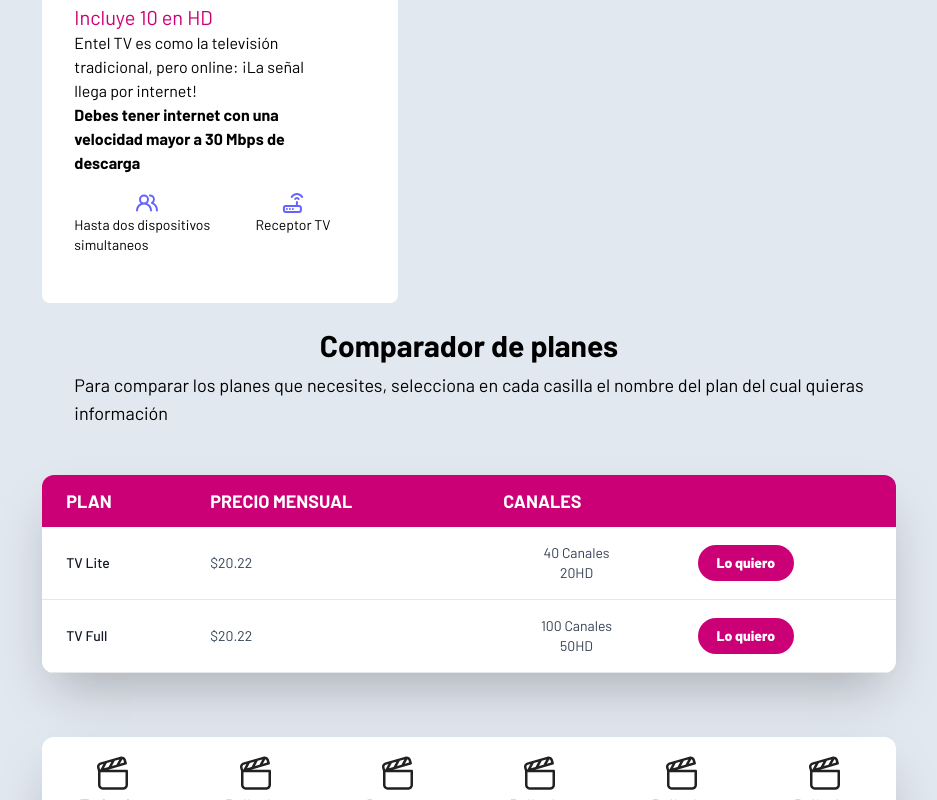
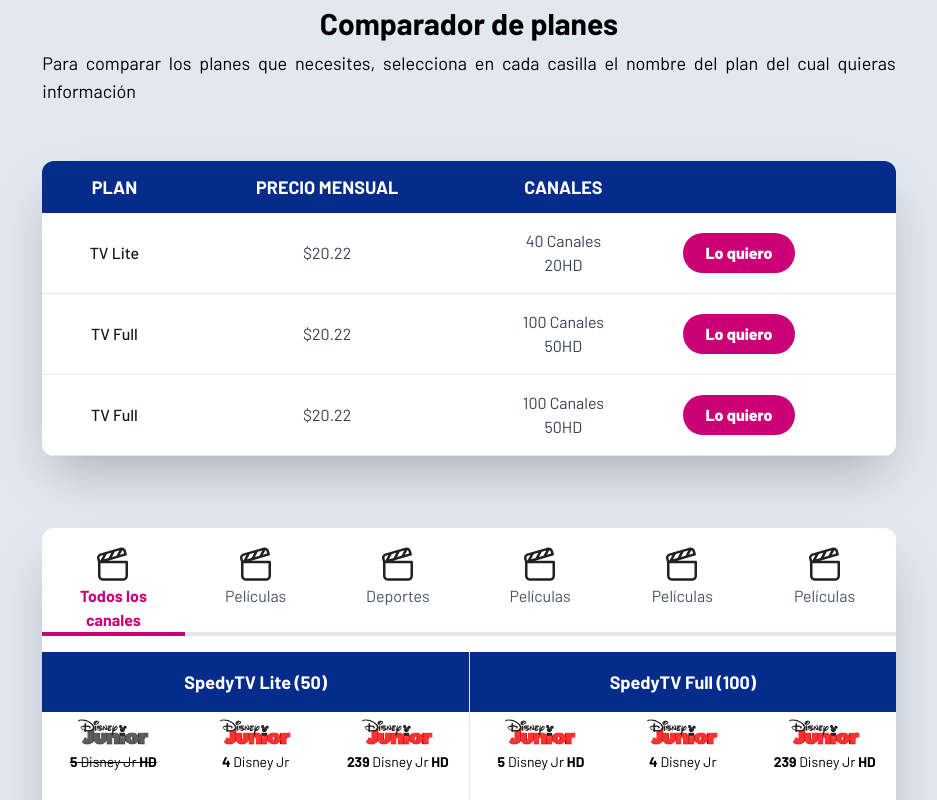
Before and after one commit to repo-prez/speedy, a React (Vite) app: page /speedytv in a window 1280 px wide. Shown: the part 880-1680 px from the top of the page, without its empty margins (171-1108 px from the left). Built offline with nearby package versions, Linux system fonts and the light colour scheme.

Commit message:
Table channels

```diff
--- a/src/pages/speedyTV/components/CardTvPlans.jsx
+++ b/src/pages/speedyTV/components/CardTvPlans.jsx
@@ -4,9 +4,9 @@
 
 const CardTvPlans = ({ title, channels, channelsHd }) => {
   return (
-    <div className='bg-white rounded-lg p-8 mb- w-5/6  md:w-5/12   '>
+    <div className='bg-white rounded-lg p-4 mb-2 mt-2 mr-4 md:mr-10'>
 
-      <div className='w-5/6'>
+      <div className='w-[10rem] md:w-[12rem]'>
         <p>Speedy TV</p>
         <p className='font-bold text-xl text-primary'>{title}</p>
         <p className='text-secondary text-3xl font-bold'>{`${channels} canales`}</p>
@@ -20,12 +20,12 @@
         <div className='flex justify-between my-4 '>
 
           <div className='flex flex-col items-center justify-start text-sm w-1/2'>
-            <img className='w-1/6' src={iconTwoUsers} alt="icon users" />
+            <img className='w-1/2 lg:w-1/4' src={iconTwoUsers} alt="icon users" />
             <p>Hasta dos dispositivos simultaneos</p>
           </div>
 
           <div className='flex flex-col items-center justify-start text-sm w-1/2'>
-            <img className='w-1/6' src={iconDeco} alt="icon receptor tv" />
+            <img className='w-1/2 lg:w-1/4' src={iconDeco} alt="icon receptor tv" />
             <p>Receptor TV</p>
           </div>
         </div>
--- a/src/pages/speedyTV/components/TableChannels.jsx
+++ b/src/pages/speedyTV/components/TableChannels.jsx
@@ -414,7 +414,7 @@
 
 
   return (
-    <div className='w-10/12 mx-8 lg:m-8  md:m-0 md:p-0 md:w-11/12 lg:w-8/12 bg-white rounded-xl shadow-2xl  '>
+    <div className='w-full  lg:m-8   bg-white rounded-xl shadow-2xl  '>
 
       {/* Menu Channels */}
       <div className='flex  overflow-x-scroll no-scrollbar md:justify-center'>
@@ -471,9 +471,9 @@
 
 
 
-      <div className='flex w-full'>
-        <p className=' bg-secondary py-4 text-lg text-center font-bold text-white w-1/2'>SpedyTV Lite (50)</p>
-        <p className='bg-secondary py-4 text-lg text-center font-bold text-white w-1/2' > SpedyTV Full (100)</p>
+      <div className='flex w-full divide-x'>
+        <p className='bg-primary py-4 text-lg text-center font-bold text-white w-1/2'>SpedyTV Lite (50)</p>
+        <p className='bg-primary py-4 text-lg text-center font-bold text-white w-1/2' > SpedyTV Full (100)</p>
       </div>
 
 
--- a/src/pages/speedyTV/components/TableComparation.jsx
+++ b/src/pages/speedyTV/components/TableComparation.jsx
@@ -1,19 +1,20 @@
 
 const TableComparation = () => {
   return (
-    <div className="p-8 lg:px-0 w-full md:w-full lg:w-8/12 ">
+    <div className="py-10 lg:px-0 w-full md:w-full  ">
 
       <div className="relative overflow-x-auto rounded-xl shadow-2xl">
         <table className="w-full text-sm text-left text-slate-700 ">
-          <thead className="text-lg text-white uppercase bg-secondary ">
+
+          <thead className="text-lg text-white uppercase bg-primary ">
             <tr>
-              <th scope="col" className="px-6 py-3">
+              <th scope="col" className="px-6 py-3 text-center">
                 Plan
               </th>
-              <th scope="col" className="px-6 py-3">
+              <th scope="col" className="px-6 py-3 text-center">
                 Precio Mensual
               </th>
-              <th scope="col" className="px-6 py-3">
+              <th scope="col" className="px-6 py-3 text-center">
                 Canales
               </th>
               <th scope="col" className="px-6 py-3">
@@ -21,35 +22,51 @@
               </th>
             </tr>
           </thead>
-          <tbody className="">
+
+          <tbody className="lg:text-base">
             <tr className="bg-white border-b ">
-              <th scope="row" className="px-6 py-4 font-medium text-gray-900 whitespace-nowrap ">
+              <th scope="row" className="px-6 py-4 font-medium text-gray-900 whitespace-nowrap text-center">
                 TV Lite
               </th>
               <td className="px-6 py-4">
-                $20.22
+                <p className="text-center">$20.22</p>
               </td>
               <td className="px-6 py-4">
                 <p className="text-center">40 Canales</p>
                 <p className="text-center">{`20HD`}</p>
               </td>
               <td className="px-6 py-4">
-                <button className="bg-secondary hover:bg-pink-800 py-2 w-24 px-4 rounded-full text-white font-extrabold" >Lo quiero</button>
+                <button className="bg-secondary hover:bg-pink-800 py-2 w-24 lg:w-28 px-4 rounded-full text-white font-extrabold" >Lo quiero</button>
               </td>
             </tr>
             <tr className="bg-white border-b ">
-              <th scope="row" className="px-6 py-4 font-medium text-gray-900 whitespace-nowrap ">
+              <th scope="row" className="px-6 py-4 font-medium text-gray-900 whitespace-nowrap text-center">
                 TV Full
               </th>
               <td className="px-6 py-4">
-                $20.22
+                <p className="text-center">$20.22</p>
               </td>
               <td className="px-6 py-4">
                 <p className="text-center">100 Canales</p>
                 <p className="text-center">{`50HD`}</p>
               </td>
               <td className="px-6 py-4">
-                <button className="bg-secondary hover:bg-pink-800 py-2 w-24  px-4 rounded-full text-white font-extrabold" >Lo quiero</button>
+                <button className="bg-secondary hover:bg-pink-800 py-2 w-24 lg:w-28 px-4 rounded-full text-white font-extrabold" >Lo quiero</button>
+              </td>
+            </tr>
+            <tr className="bg-white border-b ">
+              <th scope="row" className="px-6 py-4 font-medium text-gray-900 whitespace-nowrap text-center">
+                TV Full
+              </th>
+              <td className="px-6 py-4">
+                <p className="text-center">$20.22</p>
+              </td>
+              <td className="px-6 py-4">
+                <p className="text-center">100 Canales</p>
+                <p className="text-center">{`50HD`}</p>
+              </td>
+              <td className="px-6 py-4">
+                <button className="bg-secondary hover:bg-pink-800 py-2 w-24 lg:w-28 px-4 rounded-full text-white font-extrabold" >Lo quiero</button>
               </td>
             </tr>
 
--- a/src/pages/speedyTV/components/TvPlans.jsx
+++ b/src/pages/speedyTV/components/TvPlans.jsx
@@ -9,30 +9,36 @@
 const TvPlans = () => {
   return (
 
-    <div className='w-full flex flex-col items-center mb-20'>
+    <div className='w-full flex flex-col items-center mb-20 '>
 
-      <img className='object-cover h-auto w-auto ' src={imgBannerTv} alt="" />
+      <img className='object-cover h-40 md:h-60 w-auto ' src={imgBannerTv} alt="" />
 
-      <div className='flex items-center   py-4 px-8 w-full lg:w-8/12 '>
+      <div className='flex items-center   py-4 w-5/6 lg:w-8/12 '>
         <img className='mr-4' src={iconTv} alt="" />
         <p className='text-xl font-bold'>Nuestros planes de TV</p>
       </div>
 
 
-      <div className='flex justify-center flex-wrap overfl md:flex-row md:justify-between px-8 lg:px-0 lg:w-8/12 '>
+      {/* <div className='flex justify-center flex-wrap overflow-x-scroll  md:flex-row md:justify-between px-8 lg:px-0 lg:w-8/12 '> */}
+      <div className={`flex rounded-xl  lg:justify-between  overflow-x-scroll no-scrollbar w-5/6    lg:w-10/12 xl:w-full   lg:pl-0 `}>
+
         <CardTvPlans />
         <CardTvPlans />
         <CardTvPlans />
       </div>
 
-      <div className='flex flex-col px-8 py-4 lg:w-8/12 '>
-        <p className='text-xl lg:text-3xl text-center font-bold my-2'>Comparador de planes</p>
+      <div className='flex flex-col  py-4 w-5/6 lg:w-8/12 '>
+        <p className='text-2xl lg:text-3xl text-center font-bold my-2'>Comparador de planes</p>
         <p className='text-lg text-justify'>Para comparar los planes que necesites, selecciona en cada casilla el nombre del plan del cual quieras información</p>
       </div>
 
-      <TableComparation />
+      <div className='w-5/6 lg:w-8/12 flex flex-col items-center'>
 
-      <TableChannels />
+
+        <TableComparation />
+
+        <TableChannels />
+      </div>
 
     </div>
   )
--- a/src/ui/components/NavBar.jsx
+++ b/src/ui/components/NavBar.jsx
@@ -54,8 +54,8 @@
 
 
 
-        <div className=' relative justify-center items-center md:flex '>
-          <img className=' w-[175px] absolute left-0' src={speedyLogo} alt="icon speedy" />
+        <div className=' relative justify-center items-center md:flex md:justify-end lg:justify-center '>
+          <img className=' w-[175px] md:w-[150px] absolute left-0' src={speedyLogo} alt="icon speedy" />
 
           <div className="flex  h-16 md:justify-end lg:justify-center  invisible md:visible md:ml-16">
 
```
Also changed, not shown: src/assets/._Iconos web speedy 2023 copia.svg (deleted), 1 other file (tests, documents, lock files or other folders).
